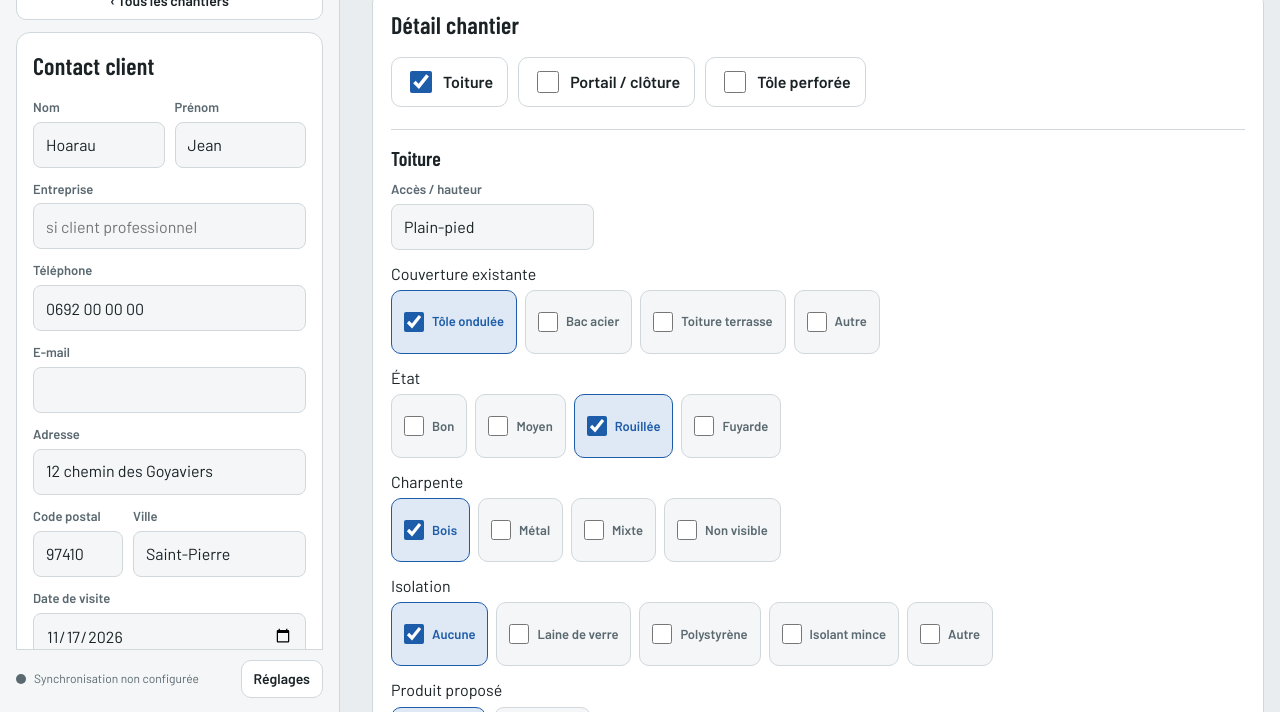
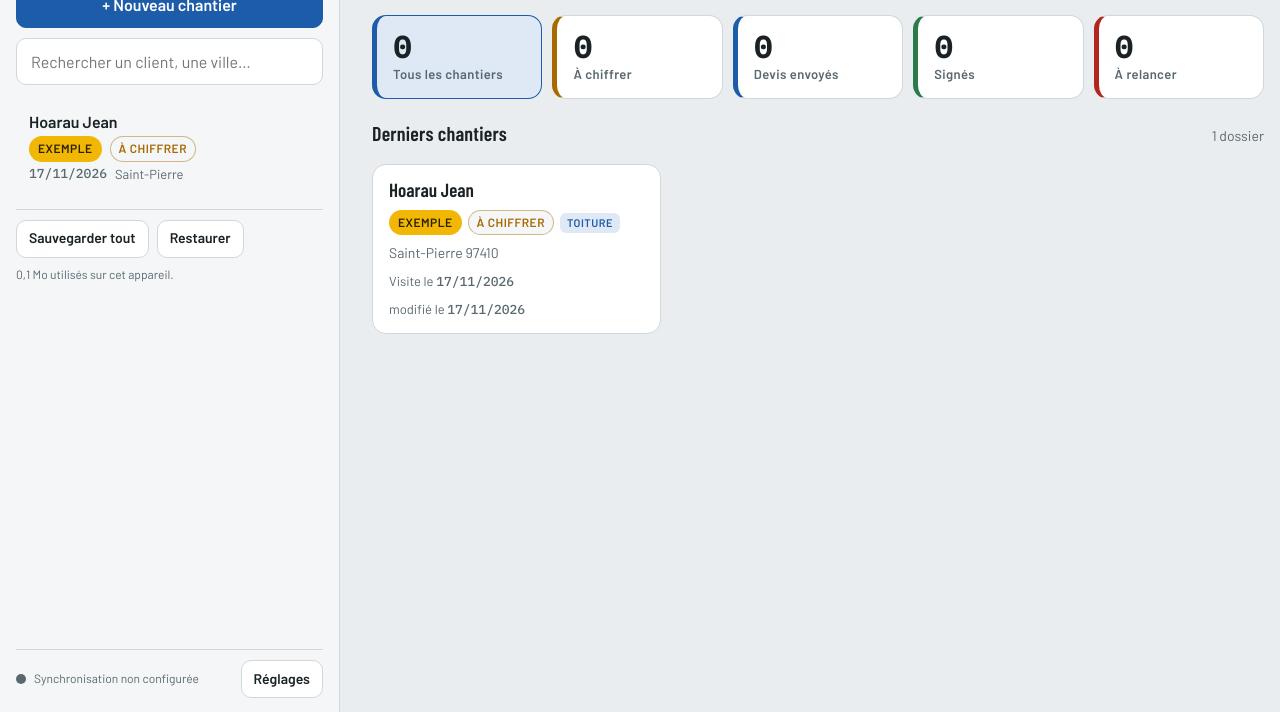
Before and after one commit to w4n9p89b4w-max/releves-chantier, a website: page public/index.html in a window 1280 px wide. Shown: the part 88-800 px from the top of the page. Drawn offline with nearby package versions, Linux system fonts and the light colour scheme.

Commit message:
Vraie page d'accueil sur ordinateur et iPad (plus d'ouverture automatique d'un dossier)
Co-Authored-By: Claude Opus 5.5 <noreply@anthropic.com>
Claude-Session: https://claude.ai/code/session_01452W4zBaRTzsYTUyvZ8GEZ

```diff
--- a/public/index.html
+++ b/public/index.html
@@ -327,6 +327,33 @@ textarea.notes{min-height:200px;font-size:17px;line-height:1.55;resize:vertical}
 .tot .l{font-size:12px;letter-spacing:.06em;text-transform:uppercase;color:var(--muted);font-weight:600}
 
 .welcome{max-width:560px;margin:12vh auto 0;text-align:center;color:var(--muted)}
+/* Accueil (écran large, aucun dossier ouvert) */
+.home{max-width:1080px;margin:0 auto;display:flex;flex-direction:column;gap:18px;padding-bottom:30px}
+.home .hhead{display:flex;align-items:flex-end;justify-content:space-between;gap:12px;flex-wrap:wrap;padding-top:18px}
+.home .hhead h2{font-size:clamp(28px,3.6vw,38px);line-height:1.05}
+.home .hhead .d{color:var(--muted);font-weight:500;margin-top:4px}.home .hhead .d::first-letter{text-transform:uppercase}
+.home .hhead .actions{display:flex;gap:8px;flex-wrap:wrap}
+.htiles{display:grid;grid-template-columns:repeat(auto-fit,minmax(150px,1fr));gap:10px}
+.htile{all:unset;box-sizing:border-box;cursor:pointer;background:var(--surface);border:1px solid var(--line);border-radius:14px;padding:14px 16px;display:flex;flex-direction:column;gap:2px;border-left:5px solid var(--line)}
+.htile .v{font:600 30px var(--f-num);line-height:1.1;color:var(--ink)}
+.htile .l{font-size:13px;font-weight:600;color:var(--muted);letter-spacing:.03em}
+.htile.st-chiffrer{border-left-color:var(--warn)}.htile.st-devis{border-left-color:var(--accent)}.htile.st-signe{border-left-color:var(--ok)}.htile.st-relancer{border-left-color:var(--danger,#c0392b)}
+.htile[aria-pressed="true"]{background:var(--accent-soft);border-color:var(--accent)}
+.htile:focus-visible{outline:2px solid var(--accent);outline-offset:2px}
+.hsec{display:flex;align-items:baseline;justify-content:space-between;gap:10px;margin-top:4px}
+.hsec h3{font:600 20px var(--f-display)}
+.hsec .note{color:var(--muted);font-size:14px}
+.hgrid{display:grid;grid-template-columns:repeat(auto-fill,minmax(270px,1fr));gap:12px}
+.hcard{all:unset;box-sizing:border-box;cursor:pointer;background:var(--surface);border:1px solid var(--line);border-radius:14px;padding:14px 16px;display:flex;flex-direction:column;gap:8px;min-height:132px}
+.hcard:hover{border-color:var(--accent)}
+.hcard:focus-visible{outline:2px solid var(--accent);outline-offset:2px}
+.hcard b{font:600 19px var(--f-display);line-height:1.2}
+.hcard .row{display:flex;gap:6px;flex-wrap:wrap;align-items:center}
+.hcard .where{color:var(--muted);font-size:14px}
+.hcard .foot{margin-top:auto;display:flex;justify-content:space-between;gap:8px;color:var(--muted);font-size:13px}
+.hcard .flag{color:var(--danger,#c0392b);font-weight:600}
+.hcard .ty{font-size:11px;font-weight:600;letter-spacing:.05em;text-transform:uppercase;color:var(--accent);background:var(--accent-soft);border-radius:6px;padding:2px 7px}
+.brand{cursor:pointer}
 .welcome h2{color:var(--ink);font-size:34px;margin-bottom:8px}
 .endzone{display:flex;justify-content:space-between;gap:10px;flex-wrap:wrap;align-items:center;color:var(--muted);font-size:13px}
 
@@ -722,7 +749,7 @@ async function load(){
   S.list.forEach(normalize);
   await loadSuivi();
   renderList(); Sync.flush();
-  if(window.innerWidth > 900 && S.list.length) await openChantier(sorted()[0].id); else renderMain();
+  renderMain();
   storeInfo();
 }
 /* Mode consultation : les dossiers viennent du serveur, rien n'est modifié */
@@ -743,7 +770,6 @@ async function loadRemote(keepCur){
     S.cur = fresh;
     if(fresh.updated !== old.updated){ S.media = await Sync.api('GET', `/chantiers/${encodeURIComponent(fresh.id)}/media`); renderMain(); }
   }
-  else if(window.innerWidth > 900 && S.list.length) await openChantier(sorted()[0].id);
   else renderMain();
 }
 window.addEventListener('focus', () => { if(SYNC.role==='viewer' && SYNC.token && Date.now()-SYNC.last > 20000) loadRemote(true); });
@@ -862,6 +888,48 @@ $('#newBtn').addEventListener('click', async () => {
   await openChantier(c.id); $('#main').scrollTop = 0; setTimeout(()=>$('#f_client')?.focus(), 60);
 });
 
+/* ---------- Accueil (écran large, aucun dossier ouvert) : chiffres par statut + cartes des chantiers ---------- */
+const TYPE_LBL = {toiture:'Toiture', portail:'Portail & clôture', perforee:'Tôle perforée'};
+const HFILTERS = [
+  {k:'tous', l:'Tous les chantiers', f:c => true},
+  {k:'chiffrer', l:'À chiffrer', f:c => c.statut==='chiffrer'},
+  {k:'devis', l:'Devis envoyés', f:c => c.statut==='devis'},
+  {k:'signe', l:'Signés', f:c => c.statut==='signe'},
+  {k:'relancer', l:'À relancer', f:c => aRelancer(c)}];
+function renderHome(m){
+  const hf = HFILTERS.find(x=>x.k===S.hf) || HFILTERS[0];
+  const reel = S.list.filter(c=>!c.exemple);
+  const items = sorted().filter(hf.f);
+  const today = new Date().toLocaleDateString('fr-FR', {weekday:'long', day:'numeric', month:'long', year:'numeric'});
+  const card = c => {
+    const late = aRelancer(c);
+    return `<button class="hcard" type="button" data-open="${c.id}">
+      <b>${esc(fullName(c)||'Nouveau client')}</b>
+      <span class="row">${c.exemple?'<span class="chip ex">Exemple</span>':''}<span class="chip st-${c.statut}">${STATUTS[c.statut]||''}</span>${(c.types||[]).map(t=>`<span class="ty">${TYPE_LBL[t]||t}</span>`).join('')}</span>
+      <span class="where">${esc([c.entreprise, [c.ville, c.cp].filter(Boolean).join(' ')||c.adresse].filter(Boolean).join(' · ')) || '&nbsp;'}</span>
+      <span class="foot"><span>${c.date ? 'Visite le <span class="num">'+new Date(c.date).toLocaleDateString('fr-FR')+'</span>' : ''}</span>${late ? `<span class="flag">à relancer · ${joursSans(c)} j</span>` : `<span>modifié le <span class="num">${new Date(c.updated).toLocaleDateString('fr-FR')}</span></span>`}</span>
+    </button>`; };
+  m.innerHTML = `<div class="home">
+    <header class="hhead"><div><h2>Accueil</h2><div class="d">${today}</div></div>
+      <div class="actions">${SYNC.role==='viewer' ? '<button class="btn" type="button" id="homeRefresh">Actualiser</button>' : '<button class="btn primary" type="button" id="homeNew">+ Nouveau chantier</button>'}</div></header>
+    <div class="htiles">${HFILTERS.map(x => `<button class="htile st-${x.k}" type="button" data-hf="${x.k}" aria-pressed="${x.k===hf.k}"><span class="v">${reel.filter(x.f).length}</span><span class="l">${x.l}</span></button>`).join('')}</div>
+    <div class="hsec"><h3>${hf.k==='tous' ? 'Derniers chantiers' : hf.l}</h3><span class="note">${items.length} dossier${items.length>1?'s':''}</span></div>
+    <div class="hgrid">${items.map(card).join('') || '<p class="note">Aucun chantier ici.</p>'}</div>
+  </div>`;
+  m.onclick = e => {
+    const o = e.target.closest('[data-open]'); if(o){ openChantier(o.dataset.open); return; }
+    const t = e.target.closest('[data-hf]'); if(t){ S.hf = t.dataset.hf==='tous' || S.hf===t.dataset.hf ? null : t.dataset.hf; renderHome(m); }
+  };
+  if($('#homeNew')) $('#homeNew').onclick = () => $('#newBtn').click();
+  if($('#homeRefresh')) $('#homeRefresh').onclick = async () => { await loadRemote(); toast('Dossiers à jour'); };
+}
+async function goHome(){
+  await flushDrawing();
+  S.cur = null; S.media = []; S.side = 'list';
+  $('#app').classList.remove('detail');
+  renderList(); renderMain(); $('#main').scrollTop = 0;
+}
+$('.brand').addEventListener('click', goHome);
 async function openChantier(id){
   await flushDrawing();
   S.cur = byId(id);
@@ -919,7 +987,7 @@ function renderSide(){
     lp.hidden=true; cp.hidden=false;
     cp.innerHTML = `<button class="btn sm" type="button" id="toList">‹ Tous les chantiers</button>${clientHTML(true)}`;
     cp.oninput = onField; lockIfViewer();
-    $('#toList').onclick = async () => { await flushDrawing(); S.side='list'; renderMain(); };
+    $('#toList').onclick = goHome;
   } else { lp.hidden=false; cp.hidden=true; cp.innerHTML=''; }
 }
 
@@ -1054,7 +1122,8 @@ function renderMain(){
   const m = $('#main');
   renderSide();
   const side = clientInSide();
-  if(!S.cur){ m.innerHTML = `<div class="welcome"><h2>Aucun chantier ouvert</h2><p>Choisissez un chantier dans la liste ou créez-en un.</p></div>`; return; }
+  m.onclick = null;
+  if(!S.cur){ renderHome(m); return; }
   const c = S.cur;
   m.innerHTML = `<div class="page">
     <header class="head">
--- a/public/sw.js
+++ b/public/sw.js
@@ -1,5 +1,5 @@
 // Relevés Chantier : mise en cache pour un fonctionnement 100 % hors ligne
-const CACHE = 'releves-v59';
+const CACHE = 'releves-v60';
 const ASSETS = ['./', './index.html', './manifest.webmanifest', './icon-192.png', './icon-512.png', './apple-touch-icon.png', './lib/jspdf.umd.min.js', './lib/jszip.min.js'];
 self.addEventListener('install', e => { e.waitUntil(caches.open(CACHE).then(c => c.addAll(ASSETS)).then(() => self.skipWaiting())); });
 self.addEventListener('activate', e => {
```
Also changed, not shown: CLAUDE.md (+1 -0 lines).
